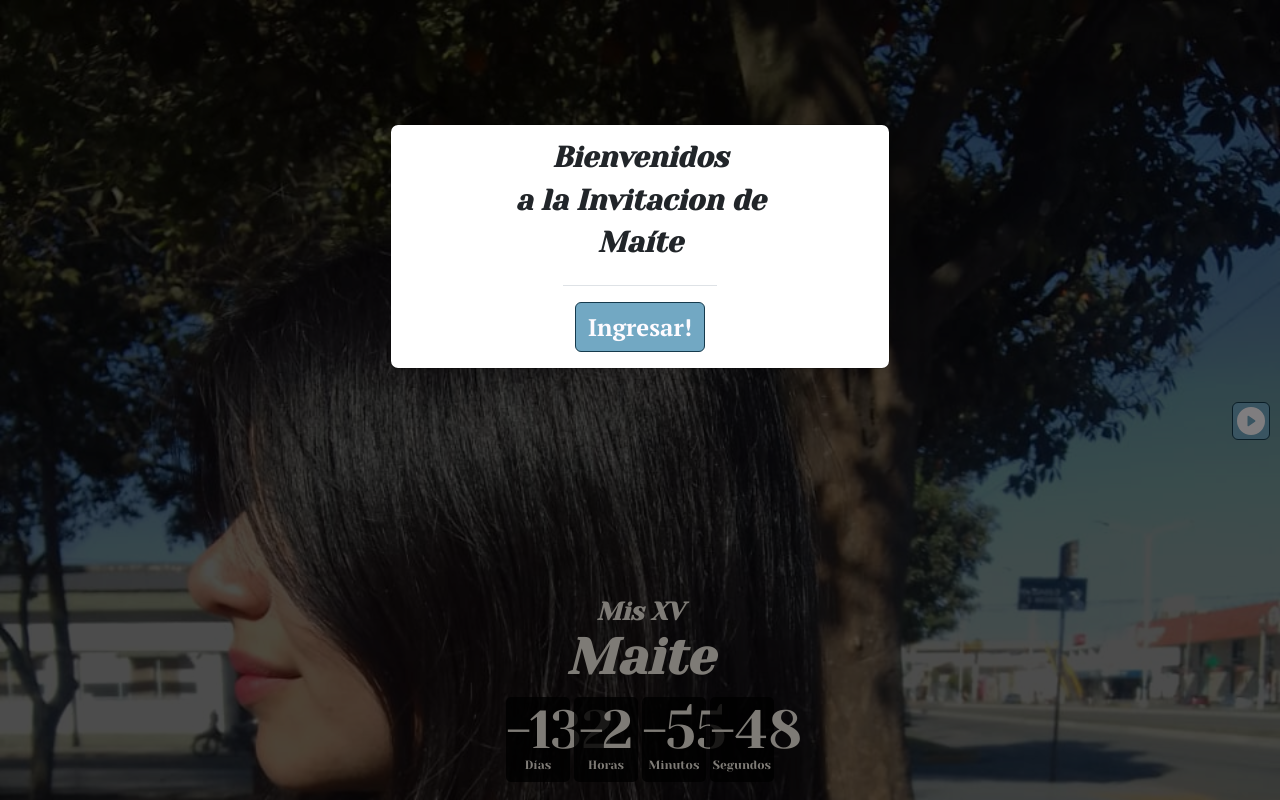
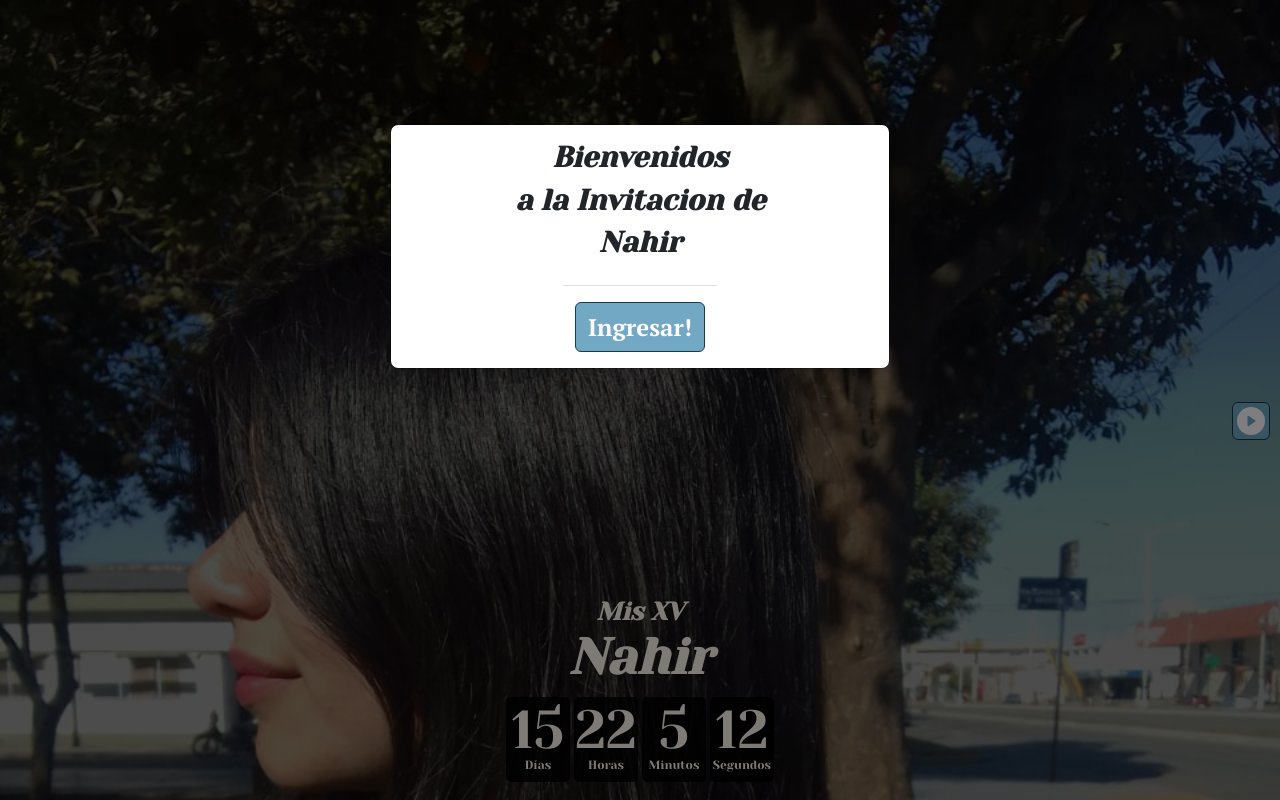
Before and after one commit to emiliolj1/xvModel---Nahir, a React (Vite) app: page / in a window 1280 px wide. Shown: the top 800 px of the page. Built offline with nearby package versions, Linux system fonts and the light colour scheme.

Commit message:
First Changes (Name, title, texts, dates and times)

```diff
--- a/index.html
+++ b/index.html
@@ -16,7 +16,7 @@
     <link href="https://fonts.googleapis.com/css2?family=Graduate&display=swap" rel="stylesheet">
     <link href="https://fonts.googleapis.com/css2?family=Noto+Serif:ital,wght@0,100..900;1,100..900&family=PT+Serif:ital,wght@0,400;0,700;1,400;1,700&display=swap" rel="stylesheet">
     <meta name="viewport" content="width=device-width, initial-scale=1.0" />
-    <title>Mis XV-Maíte</title>
+    <title>Mis XV-Nahir</title>
   </head>
   <body style="margin: 0; padding: 0;">
     <div id="root"></div>
--- a/src/App.jsx
+++ b/src/App.jsx
@@ -10,7 +10,7 @@ import Six from './components/sections/Six';
 import Footer from './components/sections/Footer';
 import Modal from 'react-bootstrap/Modal'
 import Button from 'react-bootstrap/Button'
-import audioFile from './components/resources/MILO J - M.A.I (Video Oficial).mp3'
+import audioFile from './components/resources/photograph.mp3'
 import {PauseCircleFill, PlayCircleFill} from 'react-bootstrap-icons';
 
 function App() {
@@ -39,7 +39,7 @@ function App() {
         <Modal.Body className='mx-auto'>
           <h3 className='titulo text-center'>Bienvenidos</h3>
           <h3 className='titulo text-center'>a la Invitacion de</h3>
-          <h3 className='titulo text-center'>Maíte</h3>
+          <h3 className='titulo text-center'>Nahir</h3>
         </Modal.Body>
         <Modal.Footer className='mx-auto text-center'>
           <Button className='cardFont cardButton mx-auto fs-4 fw-bold' onClick={handleModalClose}>
--- a/src/components/layout/Countdown.jsx
+++ b/src/components/layout/Countdown.jsx
@@ -2,7 +2,7 @@ import React, { useState, useEffect } from 'react';
 import "../styles/countDown.css"
 
 function Countdown() {
-  const [countDownDate, setCountDownDate] = useState(new Date('Oct 12, 2024 22:00:00').getTime());
+  const [countDownDate, setCountDownDate] = useState(new Date('Mar 08, 2025 22:00:00').getTime());
   const [days, setDays] = useState(0);
   const [hours, setHours] = useState(0);
   const [minutes, setMinutes] = useState(0);
--- a/src/components/sections/Five.jsx
+++ b/src/components/sections/Five.jsx
@@ -6,7 +6,7 @@ import { Clipboard2Check, Clipboard2CheckFill, GiftFill } from 'react-bootstrap-
 
 const Five = () => {
   const [copied, setCopied] = useState(false);
-  const textToCopy = 'maite.914.rias.mp';
+  const textToCopy = 'nahirsaracho';
 
   const handleCopy = () => {
     setCopied(true);
--- a/src/components/sections/One.jsx
+++ b/src/components/sections/One.jsx
@@ -7,7 +7,7 @@ const One = () => {
     <Container fluid className="sectionM faceInv d-flex flex-column">
       <Container className='mt-auto mb-3'>
         <h3 className='title misXv'>Mis XV</h3>
-        <h3 className='title nombre'>Maite</h3>
+        <h3 className='title nombre'>Nahir</h3>
         <Countdown/>
       </Container>
     </Container>
--- a/src/components/sections/Six.jsx
+++ b/src/components/sections/Six.jsx
@@ -8,7 +8,7 @@ const Six = () => {
         <p className='mb-0'>Con el corazón lleno de ilusiones, </p>
         <p className='mb-0'>empiezo a volar hacia un futuro brillante.</p>
         {/* <p className='mb-0'>merecen ser compartidos...</p> */}
-        <p className='fw-bold fs-1 mt-2'>Maíte</p>
+        <p className='fw-bold fs-1 mt-2'>Nahir</p>
       </div>
     </Container>
   )
--- a/src/components/sections/Three.jsx
+++ b/src/components/sections/Three.jsx
@@ -19,8 +19,8 @@ const Three = () => {
         <h3 className='fw-bold m-0'>Parroquia</h3>
         <h3 className='fw-bold mt-0'>'San Francisco Solano' </h3>
         <p className='mb-2'><GeoAltFill/> Av. San Martin - Bda. Rio Sali</p>
-        <p className='fw-bold mb-1'>8 · Octubre · 2024</p>
-        <p className='fw-bold mb-1'>20:00hrs</p>
+        <p className='fw-bold mb-1'>2 · Marzo · 2025</p>
+        <p className='fw-bold mb-1'>11:00hrs</p>
         <Button href='https://maps.app.goo.gl/bsdo7rWtLG2nDoiX8' className='mb-3 mx-auto cardButton fw-bold'>
           Ver mapa!
         </Button>
@@ -29,7 +29,7 @@ const Three = () => {
         <h3 className='text-decoration-underline fw-bold fs-1'>¡Fiesta!</h3>
       </div>
       <div className='card cardFont mx-5 px-2 py-2 text-center'>
-        <h3 className='fw-bold pt-3'>Salon Felipetti</h3>
+        <h3 className='fw-bold pt-3'>Quincho "El majestuoso"</h3>
         <p className='mb-2'><GeoAltFill/> B° Delfín Gallo - Delfín Gallo</p>
         <p className='fw-bold mb-1'>12 · Octubre · 2024</p>
         <p className='fw-bold mb-1'>22:00hrs</p>
--- a/src/components/sections/Two.jsx
+++ b/src/components/sections/Two.jsx
@@ -5,9 +5,8 @@ const Two = () => {
   return (
     <Container fluid className='sectionM twoInv d-flex flex-column'>
       <div className='frase text-center mt-auto pb-5 mb-5 mx-5'>
-        <p>Aunque los sueños se desvanecen al despertar, hoy uno se hace realidad: </p>
-        <p>mis XV años.</p>
-        <p className='text-uppercase'>Tu presencia hará de esta noche inolvidable el día más importante de mi vida.</p>
+        <p>Hay momentos inolvidables que se guardan en el corazon para siempre, por esa razon</p>
+        <p>quiero que compartas conmigo este dia tan especial, gracias a Dios y a mis padres.</p>
       </div>
     </Container>
   )
```
Also changed, not shown: 2 other files (tests, documents, lock files or other folders).
